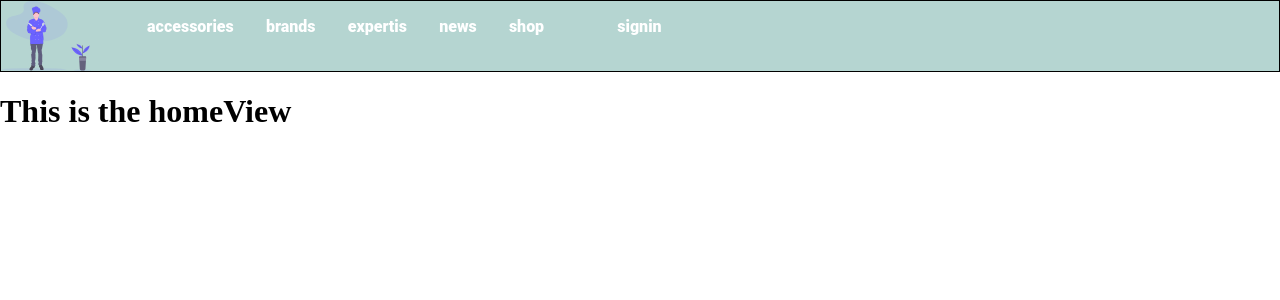
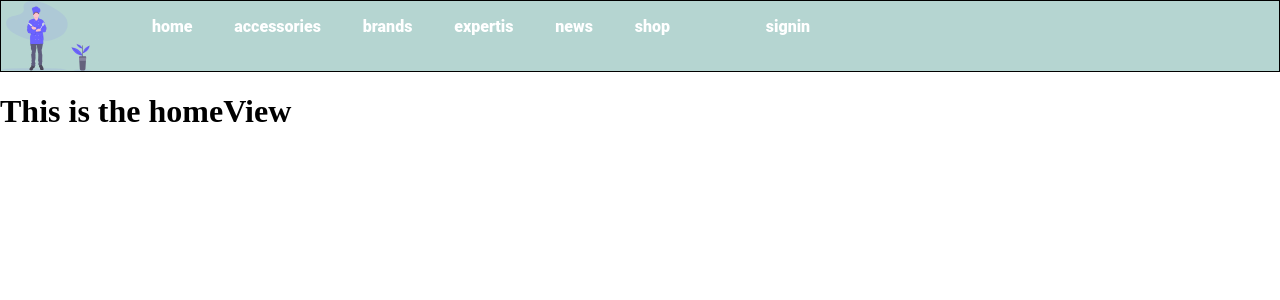
Before and after one commit to eman1970/x3, a React (Create React App) app: page / in a window 1280 px wide. Shown: the top 300 px of the page. Built offline with nearby package versions, Linux system fonts and the light colour scheme.

Commit message:
First commit

```diff
--- a/src/components/navigation/desktopnavigation/DesktopNavigation.css
+++ b/src/components/navigation/desktopnavigation/DesktopNavigation.css
@@ -31,7 +31,8 @@ color: #FFFFFF;
 
 .desktopNavigationTabs {
 
-    grid-columns: 7/9;
+    margin-left: 108px;
     align-items: center;
 
+
 }
--- a/src/components/navigation/desktopnavigation/DesktopNavigation.tsx
+++ b/src/components/navigation/desktopnavigation/DesktopNavigation.tsx
@@ -21,7 +21,7 @@ export const DesktopNavigation = () => {
     return (
         <div className="desktopNavigationWrapper">
 
-            <img className="navigationLogotype"
+            <img onClick={() => history.push(RoutingPath.homeView)} className="navigationLogotype"
                 src={Logotype}
                 alt={''} />
                 <DesktopNavigationTabs />
--- a/src/components/navigation/desktopnavigation/desktopnavigationtabs/DesktopNavigationTabs.css
+++ b/src/components/navigation/desktopnavigation/desktopnavigationtabs/DesktopNavigationTabs.css
@@ -1,6 +1,7 @@
 .ulTabsWrapper {
 
     list-style-type: none;
+    width: 100%;
 }
 
 .liTabs {
--- a/src/components/navigation/desktopnavigation/desktopnavigationtabs/DesktopNavigationTabs.tsx
+++ b/src/components/navigation/desktopnavigation/desktopnavigationtabs/DesktopNavigationTabs.tsx
@@ -10,6 +10,7 @@ export const DesktopNavigationTabs = () => {
 
     return (
         <ul className="ulTabsWrapper">
+            <li className="liTabs" onClick={() => history.push(RoutingPath.homeView)}>home</li>
             <li className="liTabs" onClick={() => history.push(RoutingPath.accessoriesView)}>accessories</li>
             <li className="liTabs" onClick={() => history.push(RoutingPath.brandsView)}>brands</li>
             <li className="liTabs" onClick={() => history.push(RoutingPath.expertisView)}>expertis</li>
--- a/src/components/navigation/mobilenavigation/sidebar/Sidebar.tsx
+++ b/src/components/navigation/mobilenavigation/sidebar/Sidebar.tsx
@@ -21,11 +21,12 @@ export const Sidebar = (props: { drawerIsOpen: boolean, drawerHandler: Function
             <button onClick={() => props.drawerHandler(false)}>CLOSE sidebar</button>
 
             <ul className="ulTabsWrapper2">
+                <li className="liTabs" onClick={() => handleRedirect(RoutingPath.homeView)}>home</li>
                 <li className="liTabs" onClick={() => handleRedirect(RoutingPath.accessoriesView)}>accessories</li>
-                <li className="liTabs" onClick={() => history.push(RoutingPath.brandsView)}>brands</li>
-                <li className="liTabs" onClick={() => history.push(RoutingPath.expertisView)}>expertis</li>
-                <li className="liTabs" onClick={() => history.push(RoutingPath.newsView)}>news</li>
-                <li className="liTabs" onClick={() => history.push(RoutingPath.shopView)}>shop</li>
+                <li className="liTabs" onClick={() => handleRedirect(RoutingPath.brandsView)}>brands</li>
+                <li className="liTabs" onClick={() => handleRedirect(RoutingPath.expertisView)}>expertis</li>
+                <li className="liTabs" onClick={() => handleRedirect(RoutingPath.newsView)}>news</li>
+                <li className="liTabs" onClick={() => handleRedirect(RoutingPath.shopView)}>shop</li>
 
             </ul>
 
```
Also changed, not shown: 1 other file (tests, documents, lock files or other folders).
